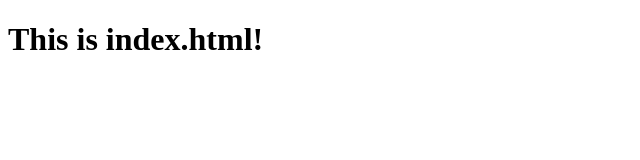
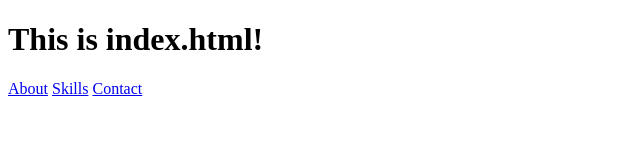
Before and after one commit to FX-Wood/skills-site, a website: page views/index.html in a window 1280 px wide. Shown: the whole page, without its empty margins (0-640 px from the left). Drawn offline with Linux system fonts and the light colour scheme.

Commit message:
adding links to index

```diff
--- a/views/index.html
+++ b/views/index.html
@@ -8,5 +8,9 @@
 </head>
 <body>
     <h1>This is index.html!</h1>
+    <a href="/about">About</a>
+    <a href="/skills">Skills</a>
+    <a href="/contact">Contact</a>
+    <!-- add links to other pages -->
 </body>
 </html>
```
